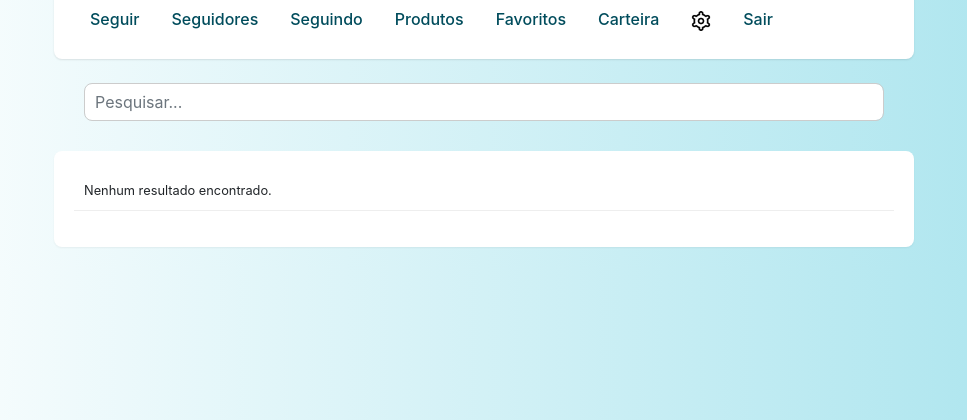
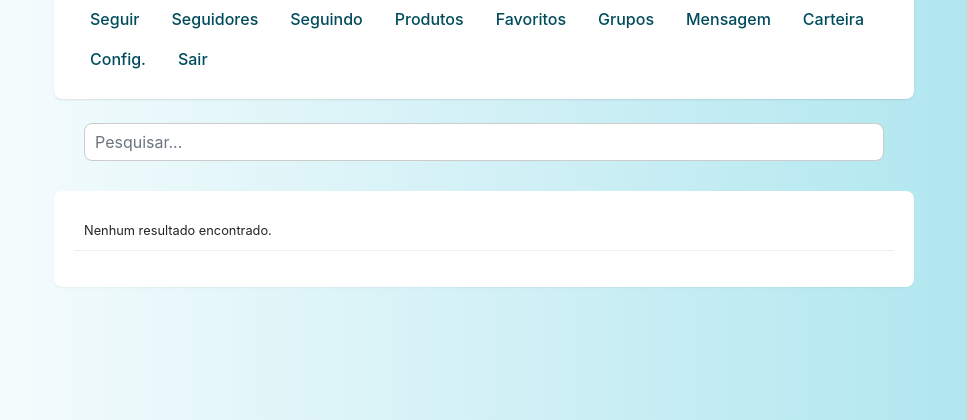
Before and after one commit to DuqueMajores/Rede-Social-E-commerce, a Flask app: template app/templates/home.html in a window 1280 px wide. Shown: the part 160-580 px from the top of the page, without its empty margins (156-1123 px from the left). Run offline with Flask 3, Linux system fonts and the light colour scheme; the template is opened without the code that fills it, so the values that code supplies are empty; some libraries are stand-ins or nearby versions; some web fonts are replaced.

Commit message:
Ajuste css

```diff
--- a/app/static/css/home.css
+++ b/app/static/css/home.css
@@ -33,6 +33,7 @@ body {
 #cabecalho{
     display: flex;
     align-items: center;
+
 }
 
 #header_home img.rounded-circle {
--- a/app/templates/home.html
+++ b/app/templates/home.html
@@ -24,9 +24,11 @@
                     <a href="" class="">Seguindo</a>
                     <a href="" class="">Produtos</a>
                     <a href="" class="">Favoritos</a>
+                    <a href="" class="">Grupos</a>
+                    <a href="" class="">Mensagem</a>
                     {% if obj.id == current_user.id %}
                         <a href="" class="">Carteira</a>
-                        <a href="" class=""><img src="{{url_for('static', filename='img/config.png')}}" alt="config"></a>
+                        <a href="" class="">Config.</a>
                         <a href="{{ url_for('logout') }}" class="">Sair</a>
                     {% endif %}
                 </div>
```
